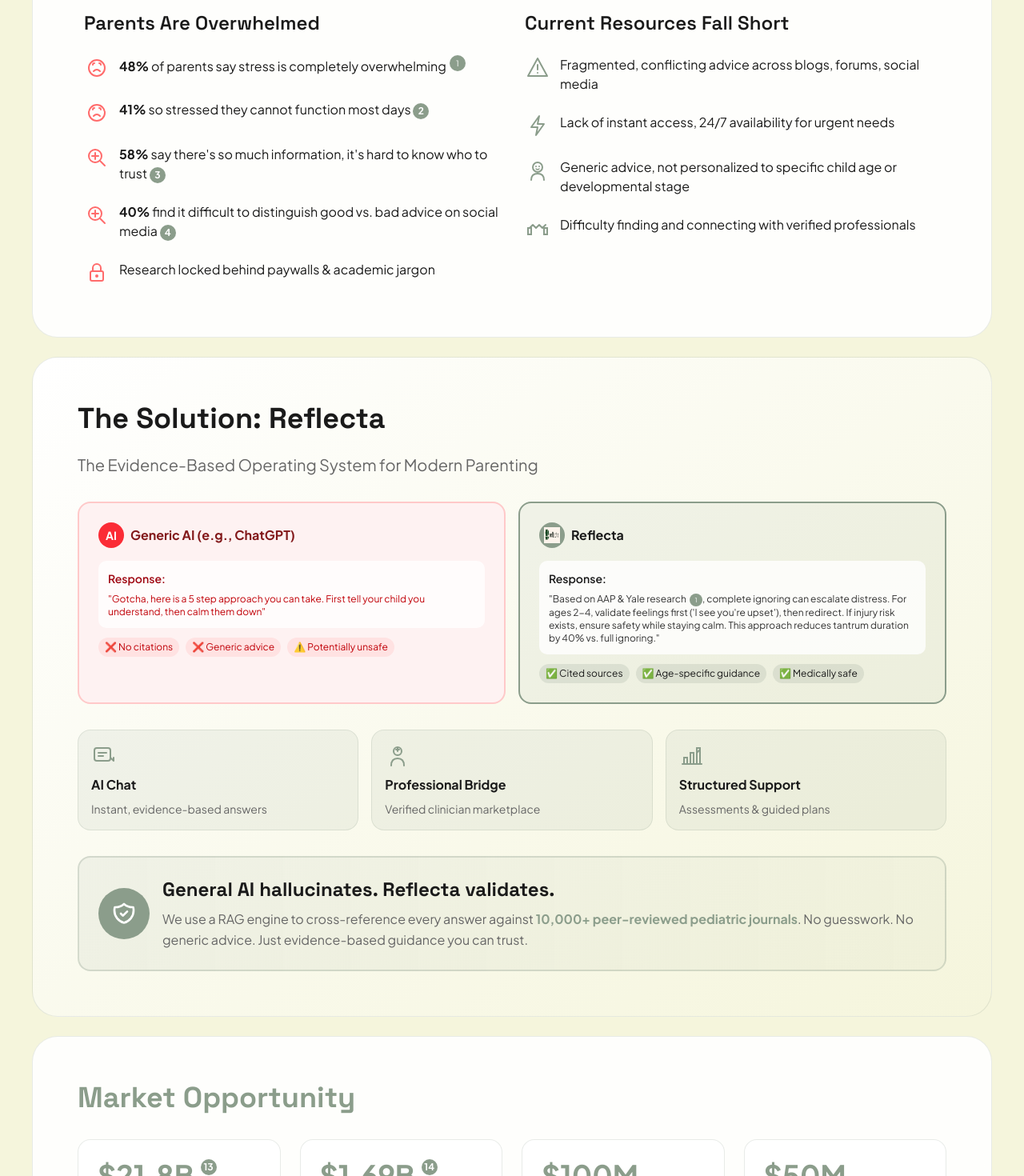
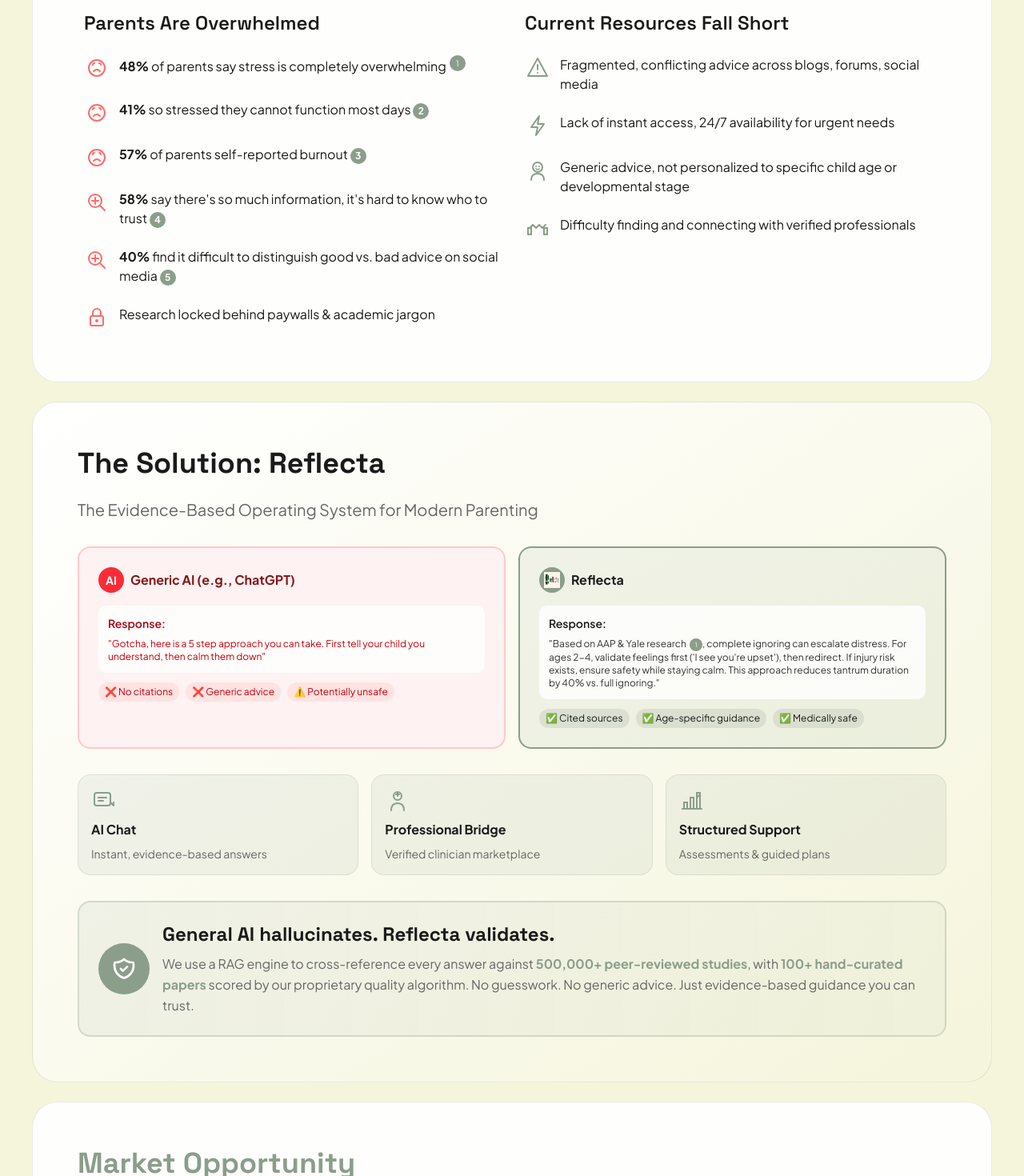
Before and after one commit to Salperton/reflecta-pitchdeck, a Next.js app: page / in a window 1280 px wide. Shown: the part 680-2150 px from the top of the page at 80% size. Built offline with nearby package versions, Linux system fonts and the light colour scheme.

Commit message:
fix: update slide stats and RAG engine description
Add burnout stat and correct RAG description for accuracy.

#VERCEL_SKIP

Co-authored-by: navidon <39086457+Salperton@users.noreply.github.com>

```diff
--- a/app/page.tsx
+++ b/app/page.tsx
@@ -275,6 +275,23 @@ export default function Page() {
                 </div>
                 <div className="flex gap-3">
                   <span className="text-[#FF6B6B] flex-shrink-0">
+                    <DoodleStress />
+                  </span>
+                  <p className="text-sm sm:text-base">
+                    <strong>57%</strong> of parents self-reported burnout{" "}
+                    <a
+                      href="https://wexnermedical.osu.edu/blog/parental-burnout"
+                      target="_blank"
+                      rel="noopener noreferrer"
+                      className="inline-flex items-center justify-center w-5 h-5 text-xs font-bold text-white bg-[#8B9D8B] rounded-full hover:bg-[#6B8E6B] transition-colors"
+                      title="Ohio State University Study, 2023"
+                    >
+                      3
+                    </a>
+                  </p>
+                </div>
+                <div className="flex gap-3">
+                  <span className="text-[#FF6B6B] flex-shrink-0">
                     <DoodleSearch />
                   </span>
                   <p className="text-sm sm:text-base">
@@ -286,7 +303,7 @@ export default function Page() {
                       className="inline-flex items-center justify-center w-5 h-5 text-xs font-bold text-white bg-[#8B9D8B] rounded-full hover:bg-[#6B8E6B] transition-colors"
                       title="View reference"
                     >
-                      3
+                      4
                     </a>
                   </p>
                 </div>
@@ -303,7 +320,7 @@ export default function Page() {
                       className="inline-flex items-center justify-center w-5 h-5 text-xs font-bold text-white bg-[#8B9D8B] rounded-full hover:bg-[#6B8E6B] transition-colors"
                       title="View reference"
                     >
-                      4
+                      5
                     </a>
                   </p>
                 </div>
@@ -461,8 +478,9 @@ export default function Page() {
                   </h3>
                   <p className="text-sm sm:text-base text-[#666] leading-relaxed">
                     We use a RAG engine to cross-reference every answer against{" "}
-                    <span className="font-bold text-[#8B9D8B]">10,000+ peer-reviewed pediatric journals</span>. No
-                    guesswork. No generic advice. Just evidence-based guidance you can trust.
+                    <span className="font-bold text-[#8B9D8B]">500,000+ peer-reviewed studies</span>, with{" "}
+                    <span className="font-bold text-[#8B9D8B]">100+ hand-curated papers</span> scored by our proprietary
+                    quality algorithm. No guesswork. No generic advice. Just evidence-based guidance you can trust.
                   </p>
                 </div>
               </div>
@@ -1032,7 +1050,6 @@ export default function Page() {
 
           {/* Slide 8: Traction */}
 
-
           {/* Slide 11: GTM Strategy */}
           <div className="bg-white rounded-[32px] p-10 sm:p-14 border border-[#8B9D8B]/20 min-h-[450px]">
             <h2 className="text-xl sm:text-2xl font-bold text-center text-[#2C3E2C] mb-2">Go-To-Market Strategy</h2>
```
